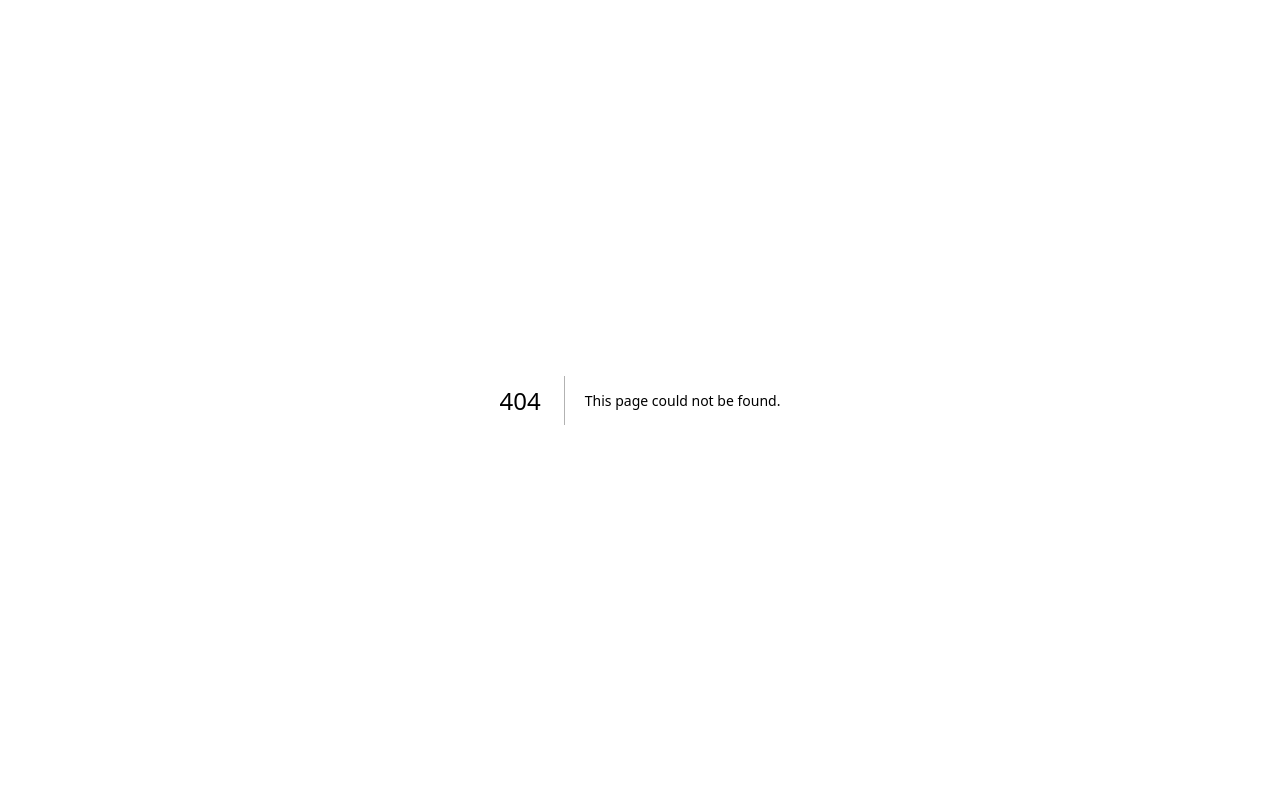
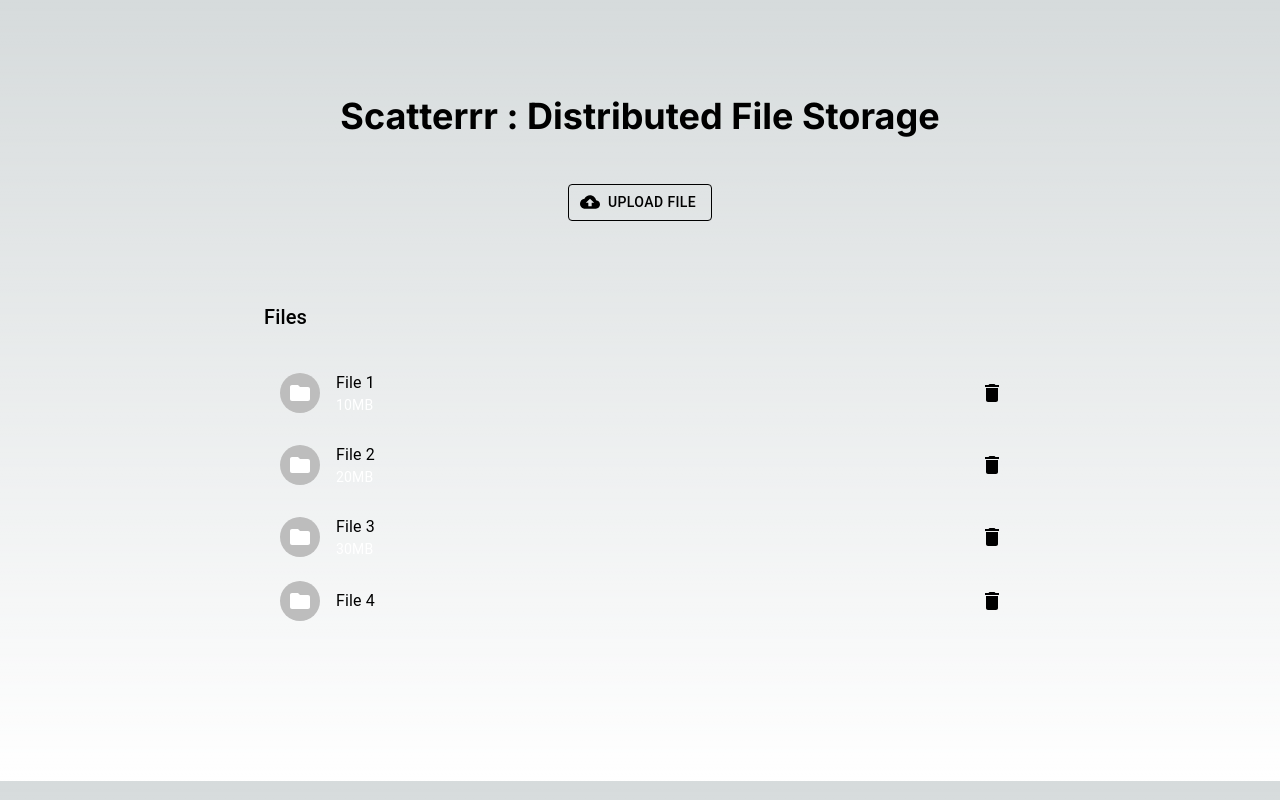
Before and after one commit to Scatterrr-cse19/distributed-frontend, a Next.js app: page /files in a window 1280 px wide. Before the commit this address had no page. Built offline with nearby package versions, Linux system fonts and the light colour scheme; no server answers.

Commit message:
Add initial file-upload

```diff
--- /dev/null
+++ b/src/app/files/page.tsx
@@ -0,0 +1,23 @@
+import FileList from '@/components/FileList'
+import UploadFile from '@/components/UploadFile'
+
+export default function Home() {
+  return (
+    <main className="p-24">
+      <span className="text-4xl font-bold flex justify-center">
+        Scatterrr : Distributed File Storage
+      </span>
+
+      <div className="flex justify-center m-12">
+        <UploadFile />
+      </div>
+
+      <div className="flex justify-center m-12">
+      <FileList />
+      </div>
+
+
+
+    </main>
+  )
+}
--- /dev/null
+++ b/src/components/FileList.tsx
@@ -0,0 +1,55 @@
+'use client';
+
+import * as React from 'react';
+import Box from '@mui/material/Box';
+import List from '@mui/material/List';
+import ListItem from '@mui/material/ListItem';
+import ListItemAvatar from '@mui/material/ListItemAvatar';
+import ListItemText from '@mui/material/ListItemText';
+import Avatar from '@mui/material/Avatar';
+import IconButton from '@mui/material/IconButton';
+import Grid from '@mui/material/Grid';
+import Typography from '@mui/material/Typography';
+import FolderIcon from '@mui/icons-material/Folder';
+import DeleteIcon from '@mui/icons-material/Delete';
+
+const dummyFiles = [
+  { name: 'File 1', size: '10MB' },
+  { name: 'File 2', size: '20MB' },
+  { name: 'File 3', size: '30MB' },
+  { name: 'File 4'},
+];
+
+export default function FileList() {
+  return (
+    <Box sx={{ flexGrow: 1, maxWidth: 752 }}>
+        <Grid item xs={12} md={6}>
+          <Typography sx={{ mt: 4, mb: 2 }} variant="h6" component="div">
+            Files
+          </Typography>
+            <List>
+              {dummyFiles.map((file) => (
+                <ListItem
+                secondaryAction={
+                  <IconButton edge="end" aria-label="delete" color="inherit">
+                    <DeleteIcon />
+                  </IconButton>
+                }
+              >
+                <ListItemAvatar>
+                  <Avatar>
+                    <FolderIcon />
+                  </Avatar>
+                </ListItemAvatar>
+                <ListItemText
+                  primary={file.name}
+                  secondary={file.size}
+                  secondaryTypographyProps={{ color: 'white'}}
+                />
+              </ListItem>
+              ))}
+            </List>
+        </Grid>
+    </Box>
+  );
+}
--- /dev/null
+++ b/src/components/UploadFile.tsx
@@ -0,0 +1,59 @@
+'use client';
+
+import * as React from 'react';
+import { styled } from '@mui/material/styles';
+import Button from '@mui/material/Button';
+import CloudUploadIcon from '@mui/icons-material/CloudUpload';
+import axios from 'axios';
+
+const VisuallyHiddenInput = styled('input')({
+  clip: 'rect(0 0 0 0)',
+  clipPath: 'inset(50%)',
+  height: 1,
+  overflow: 'hidden',
+  position: 'absolute',
+  bottom: 0,
+  left: 0,
+  whiteSpace: 'nowrap',
+  width: 1,
+});
+
+// get the API URL from the environment
+const apiUrl = process.env.NEXT_PUBLIC_BACKEND_URL!;
+
+export default function UploadFile() {
+
+  const handleFileChange = async (event: any) => {
+    const file = event.target.files[0];
+
+    const formData = new FormData();
+    formData.append('file', file);
+
+    try {
+      const response = await axios.post(`${apiUrl}/api/server/upload`
+        , formData, {
+        headers: {
+          'Content-Type': 'multipart/form-data',
+        },
+      });
+      console.log('Upload successful:', response.data);
+    } catch (error) {
+      console.error('Upload failed:', error);
+    }
+  };
+
+  return (
+    <Button
+      component="label"
+      role={undefined}
+      variant="outlined"
+      tabIndex={-1}
+      startIcon={<CloudUploadIcon />}
+      color="inherit"
+      onChange={handleFileChange}
+    >
+      Upload file
+      <VisuallyHiddenInput type="file" />
+    </Button>
+  );
+}
```
Also changed, not shown: package.json (+10 -5 lines), 1 other file (tests, documents, lock files or other folders).
